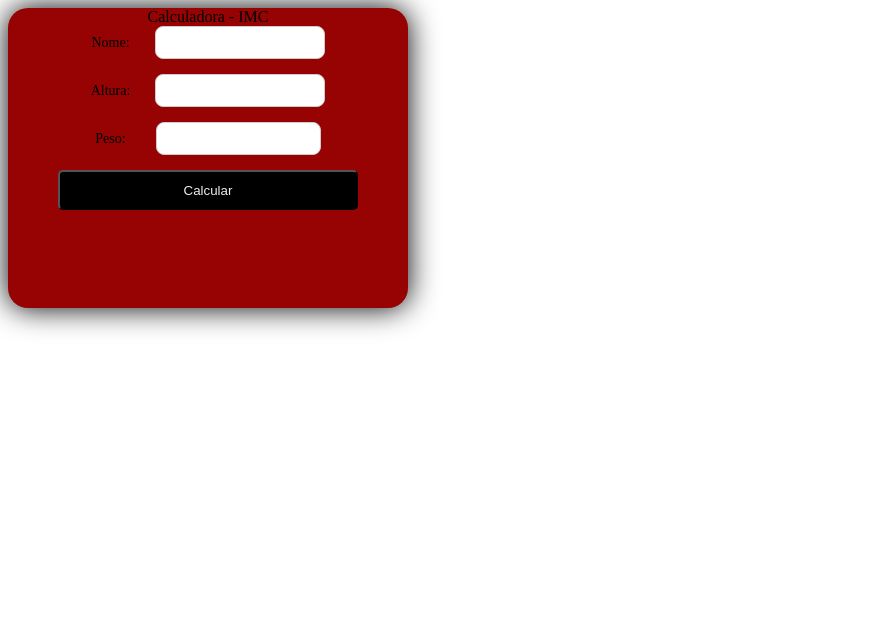
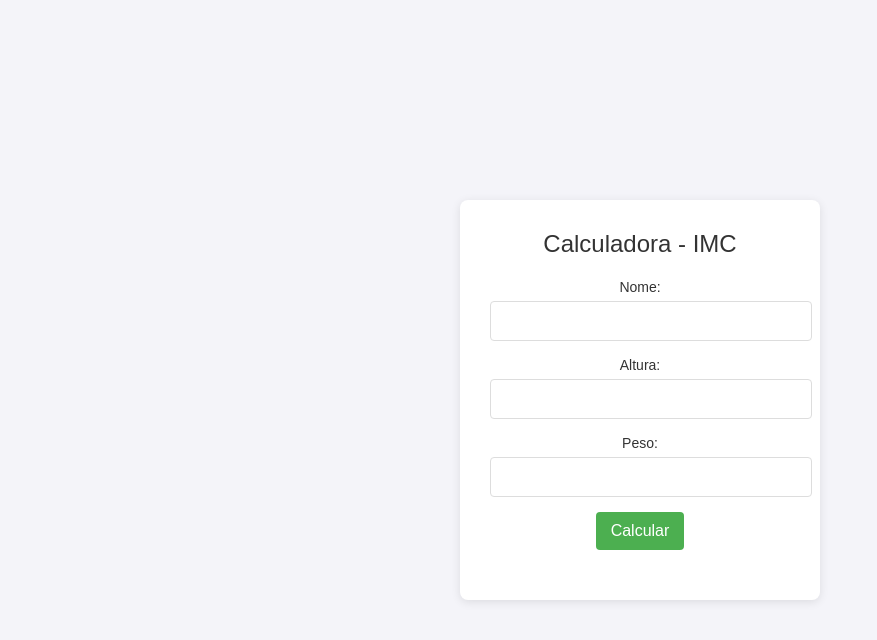
Before and after one commit to Matheuscruzzzz/Calculadora, a plain HTML site: page matheus/index.html in a window 1280 px wide. Shown: the whole page, without its empty margins (0-877 px from the left). Drawn offline with Linux system fonts and the light colour scheme.

Commit message:
Refactor CSS styles for improved layout and design

```diff
--- a/matheus/style.css
+++ b/matheus/style.css
@@ -1,40 +1,72 @@
-.container{
+body {
+    font-family: Arial, sans-serif;
+    background-color: #f4f4f9;
     display: flex;
-    flex-direction: column;
-    background: rgb(151, 3, 3);
-    width: 400px;
-    height: 300px;
+    justify-content: center;
     align-items: center;
-    border-radius: 20px;
-    box-shadow: 0 0 30px black;
+    height: 100vh;
+    margin: 0;
 }
+
+.container {
+    text-align: center;
+    padding: 30px;
+    background-color: white;
+    border-radius: 8px;
+    box-shadow: 0 2px 10px rgba(0, 0, 0, 0.1);
+    width: 300px;
+}
+
+.title {
+    font-size: 24px;
+    margin-bottom: 20px;
+    color: #333;
+}
+
 .input {
-    display: flex;
-    justify-content: space-between;
-    align-items: center;
     margin-bottom: 15px;
 }
 
-.input label {
+label {
     font-size: 14px;
-color: #000000;
+    color: #333;
 }
 
-.input input {
-    width: 65%;
-    padding: 8px;
-    border: 1px solid #ccc;
-    border-radius: 8px;
-    outline: none;
-    transition: 0.3s;
+input {
+    width: 100%;
+    padding: 10px;
+    font-size: 16px;
+    margin-top: 5px;
+    border: 1px solid #ddd;
+    border-radius: 4px;
 }
 
-button{
-    width: 300px;
-    height: 40px;
-    background: rgb(0, 0, 0);
-    color: rgb(238, 238, 238);
-    outline: none;
-    border-radius: 5px;
+button {
+    background-color: #4CAF50;
+    color: white;
+    padding: 10px 15px;
+    border: none;
+    border-radius: 4px;
+    font-size: 16px;
     cursor: pointer;
+    transition: background-color 0.3s;
 }
+
+button:hover {
+    background-color: #45a049;
+}
+
+.result {
+    margin-top: 20px;
+    font-size: 18px;
+    font-weight: bold;
+    color: #333;
+    opacity: 0;
+    transform: scale(0.8);
+    transition: opacity 0.5s ease, transform 0.5s ease;
+}
+
+.fade-in {
+    opacity: 1;
+    transform: scale(1);
+}
```
